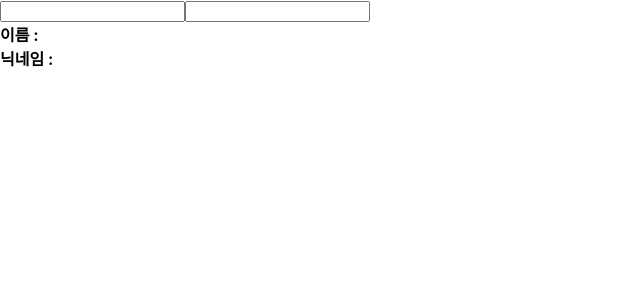
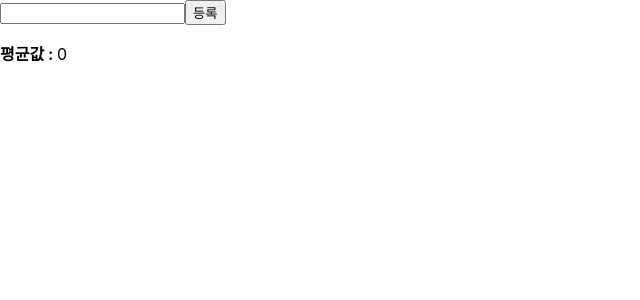
Before and after one commit to TeackjinLee/reactStudy2, a React (Create React App) app: page / in a window 1280 px wide. Shown: the top 300 px of the page, without its empty margins (0-640 px from the left). Built offline with nearby package versions, Linux system fonts and the light colour scheme; the HTML template or start-up script is replaced by a standard one.

Commit message:
8.4 useMemo
8.4 useMemo

```diff
--- a/src/App.js
+++ b/src/App.js
@@ -1,10 +1,10 @@
 import React, { useState } from 'react';
 // import Info from './info';
 // import Counter from './Counter_reduce'
-import Info from './info_useReduce'
+import Average from './Average'
 
 const App = () => {
-  return <Info />
+  return <Average />
 }
 
 // function App() {
--- /dev/null
+++ b/src/Average.js
@@ -0,0 +1,39 @@
+import React, {useState} from 'react';
+// 8.4 useMemo
+const getAverage = numbers => {
+    console.log('평균값 계산 중...');
+    if (numbers.length === 0) return 0;
+    const sum = numbers.reduce((a,b) => a + b);
+    return sum / numbers.length;
+}
+
+const Average = () => {
+    const [list, setList] = useState([]);
+    const [number, setNumber] = useState('');
+
+    const onChange = e => {
+        setNumber(e.target.value);
+    };
+    const onInsert = e => {
+        const nextList = list.concat(parseInt(number));
+        setList(nextList);
+        setNumber('');
+    }
+
+    return (
+        <div>
+            <input value={number} onChange={onChange} />
+            <button onClick={onInsert}>등록</button>
+            <ul>
+                {list.map((value, index) => (
+                    <li key={index}>{value}</li>
+                ))}
+            </ul>
+            <div>
+                <b>평균값 : </b> {getAverage(list)}
+            </div>
+        </div>
+    )
+}
+
+export default Average;
```
